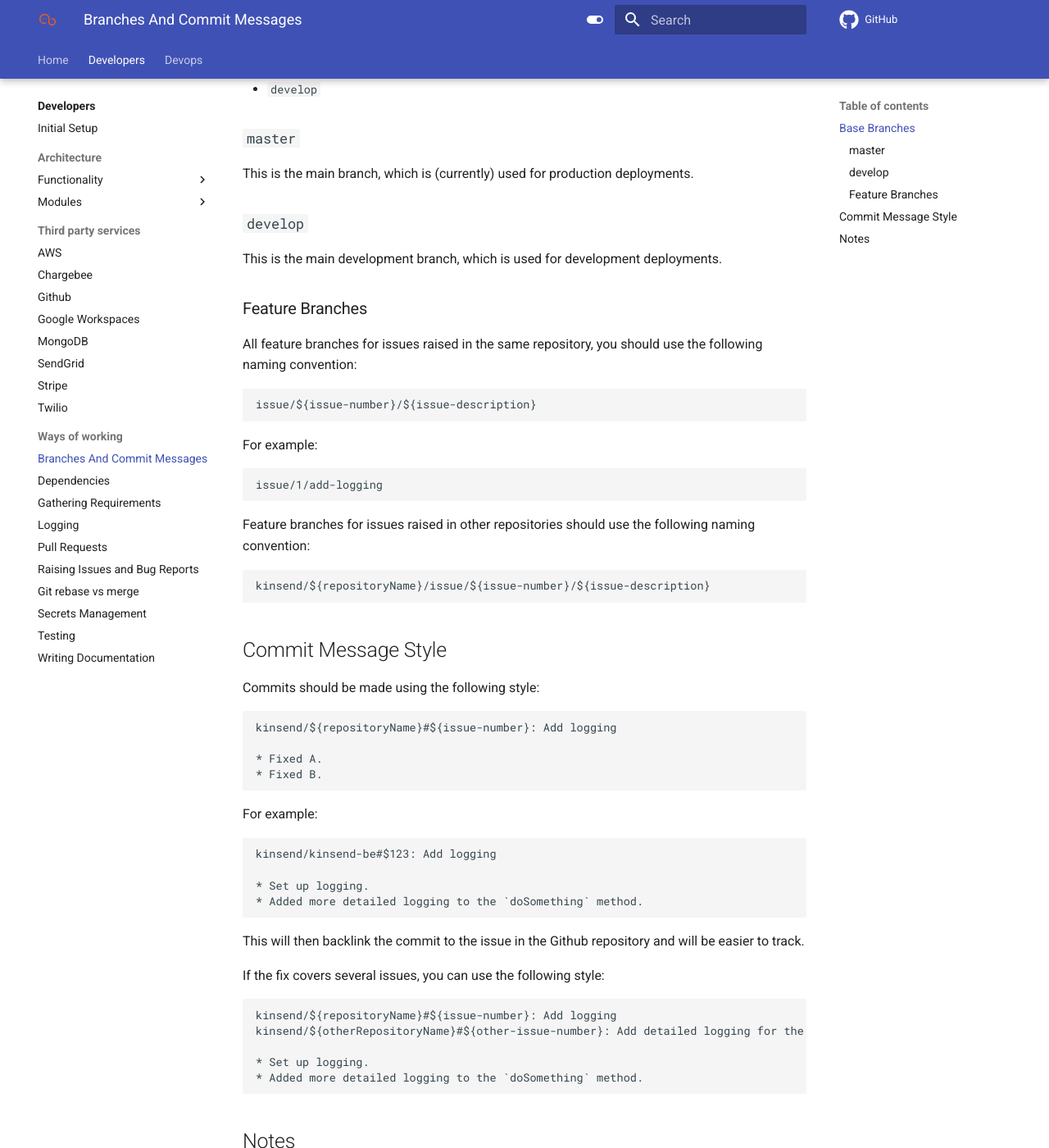
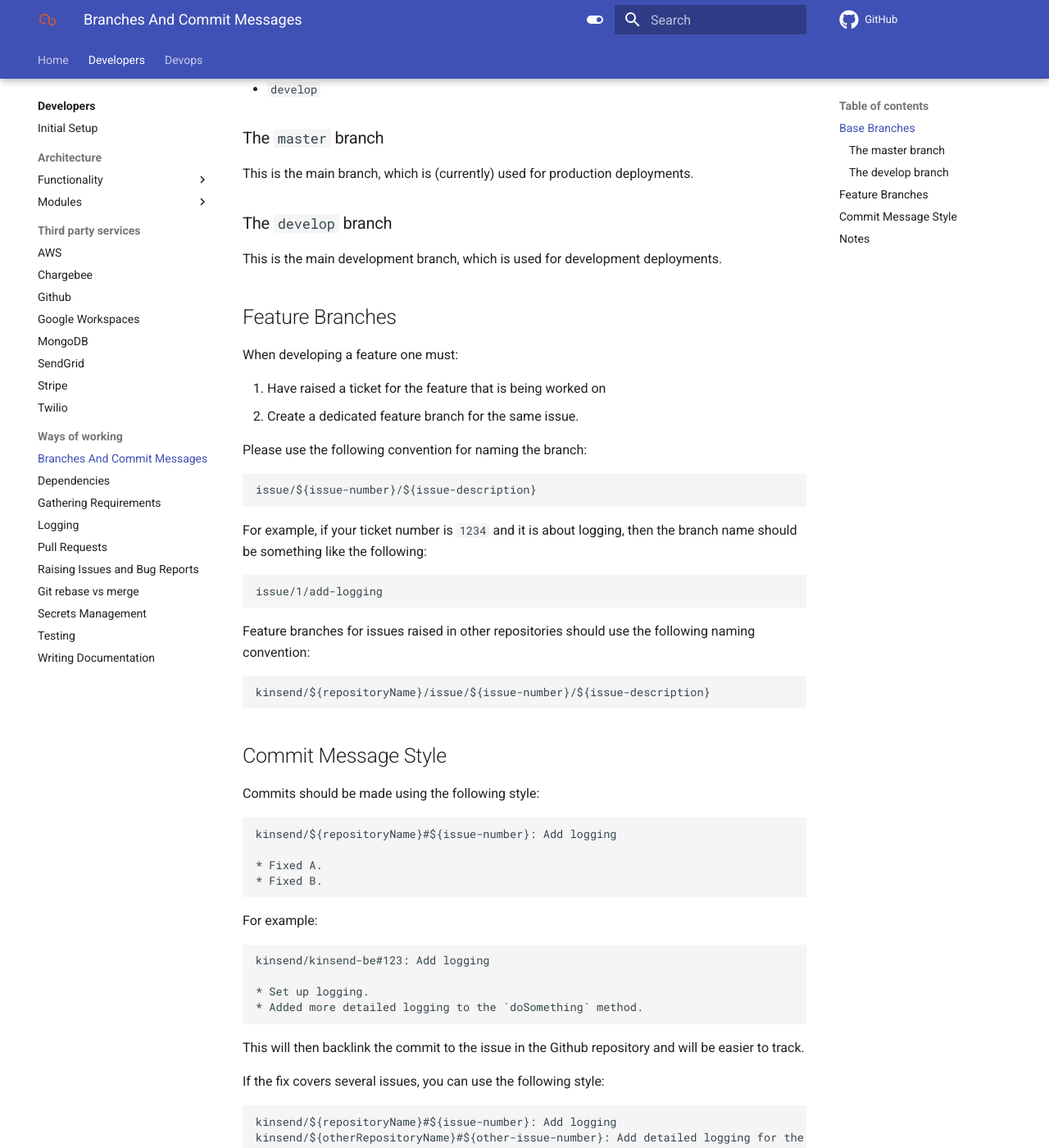
Before and after one commit to kinsend/kinsend-docs, an MkDocs documentation site: the page built from docs/developers/ways-of-working/branches-and-commit-messages.md, in a window 1280 px wide and 1400 px high, scrolled down 258 px. Shown: the whole window at 82% size. Built offline with MkDocs 1.6.1 and Material for MkDocs 9.7.7, drawn with Linux system fonts in a browser that asks for light colours; comment, search, counter and statistics services are not loaded; some of the changed text lies outside the part shown.

Commit message:
Update branches-and-commit-messages.md

````diff
--- a/docs/developers/ways-of-working/branches-and-commit-messages.md
+++ b/docs/developers/ways-of-working/branches-and-commit-messages.md
@@ -7,23 +7,28 @@ We are basing pull requests off the following branches:
   * `master`
   * `develop`
 
-### `master`
+### The `master` branch
 
 This is the main branch, which is (currently) used for production deployments.
 
-### `develop`
+### The `develop` branch
 
 This is the main development branch, which is used for development deployments.
 
-### Feature Branches
+## Feature Branches
 
-All feature branches for issues raised in the same repository, you should use the following naming convention:
+When developing a feature one must:
+
+1. Have raised a ticket for the feature that is being worked on
+2. Create a dedicated feature branch for the same issue.
+
+Please use the following convention for naming the branch:
 
 ```
 issue/${issue-number}/${issue-description}
 ```
 
-For example:
+For example, if your ticket number is `1234` and it is about logging, then the branch name should be something like the following:
 
 ```
 issue/1/add-logging
@@ -49,7 +54,7 @@ kinsend/${repositoryName}#${issue-number}: Add logging
 For example:
 
 ```
-kinsend/kinsend-be#$123: Add logging
+kinsend/kinsend-be#123: Add logging
 
 * Set up logging.
 * Added more detailed logging to the `doSomething` method.
@@ -67,6 +72,21 @@ kinsend/${otherRepositoryName}#${other-issue-number}: Add detailed logging for t
 * Added more detailed logging to the `doSomething` method.
 ```
 
+In case all commits are related to tickets within the same repository, then you may use `#123: Add Logging` instead:
+
+```
+#123: Add logging
+
+* Set up logging.
+* Added more detailed logging to the `doSomething` method.
+
+#234: Fixed another task.
+
+* Did something important here.
+```
+
+This approach to commit messages allows easier navigation and most importantly a fast way to revert commits related to a new feature in case of disaster.
+
 ## Notes
 
 We should optimally move towards `master`-based development, where all pull requests are based off `master` branch.
````
